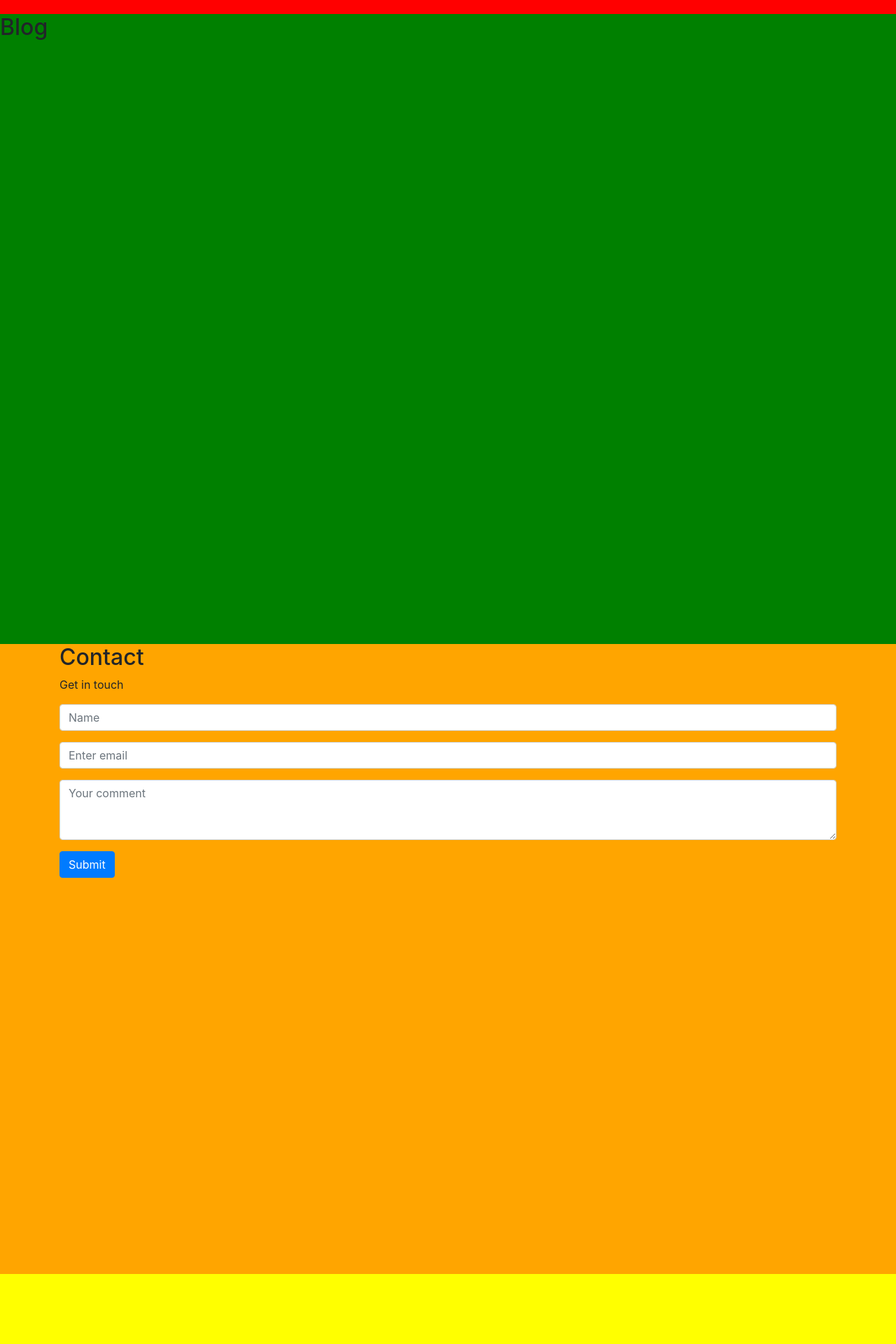
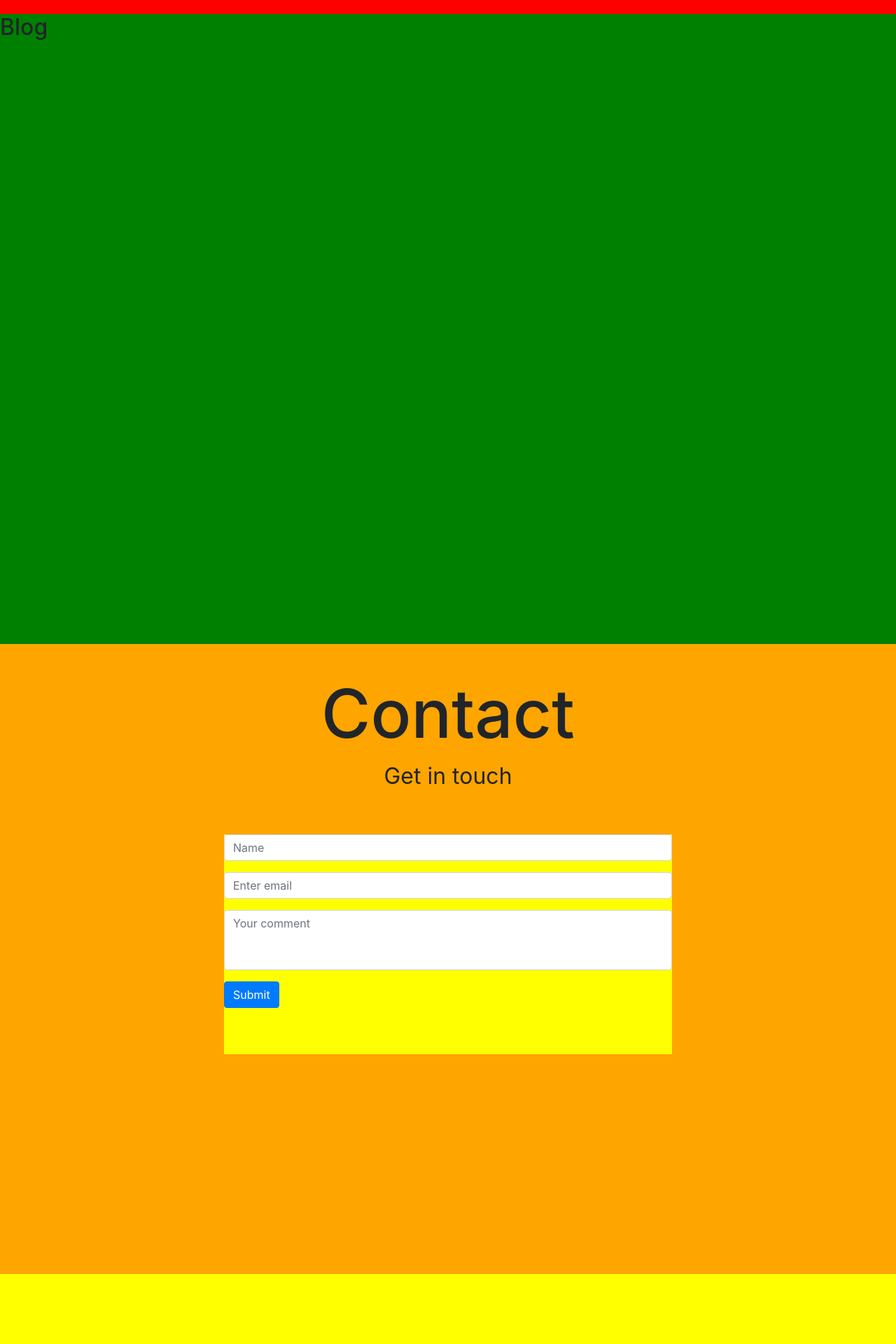
Before and after one commit to FabianTauriello/FabianTauriello.github.io, a Jekyll site: the page built from index.md, in a window 1280 px wide. Shown: the part 2738-4658 px from the top of the page at 70% size. Built offline with Jekyll 4.4.1, drawn with Linux system fonts in a browser that asks for light colours.

Commit message:
Updated contact form layout

```diff
--- a/_layouts/default.html
+++ b/_layouts/default.html
@@ -73,10 +73,12 @@
                 <!-- BLOG SECTION END -->
 
                 <!-- CONTACT SECTION -->
-                <section id="contact">
-                        <div class="container">
+                <section id="contact" class="flex-container-column">
+                        <div class="section-header">
                                 <h2>Contact</h2>
                                 <p>Get in touch</p>
+                        </div>
+                        <div class="section-content">
                                 <form>
                                         <div class="form-group">
                                                 <input type="text" class="form-control" id="nameInput"
--- a/css/main.css
+++ b/css/main.css
@@ -4,6 +4,53 @@ section {
 
 h1 {
     font-size: 130px;
+}
+
+textarea {
+    resize: none;
+}
+
+.flex-container-column {
+    display: flex;
+    /* align-items: center; */
+    /* align-content: space-around; */
+    /* justify-content: center;  */
+    flex-direction: column;
+    /* position: relative; */
+}
+
+.section-header {
+    flex: 1.3;
+    display: flex;
+    flex-direction: column;
+    align-items: center;
+    justify-content: center;
+    /* width: 50%; */
+    /* background-color: blue; */
+    /* position: absolute; */
+    /* top: 10%; */
+}
+
+.section-content {
+    flex: 3;
+    /* width: 50%; */
+    /* background-color: red; */
+    /* position: absolute; */
+}
+
+form {
+    width: 50%;
+    margin-left: 25%;
+    height: 50%;
+    background-color: yellow;
+}
+
+.section-header>h2 {
+    font-size: 6em;
+}
+
+.section-header>p {
+    font-size: 2em;
 }
 
 .welcomeGreeting {
@@ -42,5 +89,4 @@ h1 {
 #footer {
     height: 100px;
     background-color: yellow;
-
 }
```
